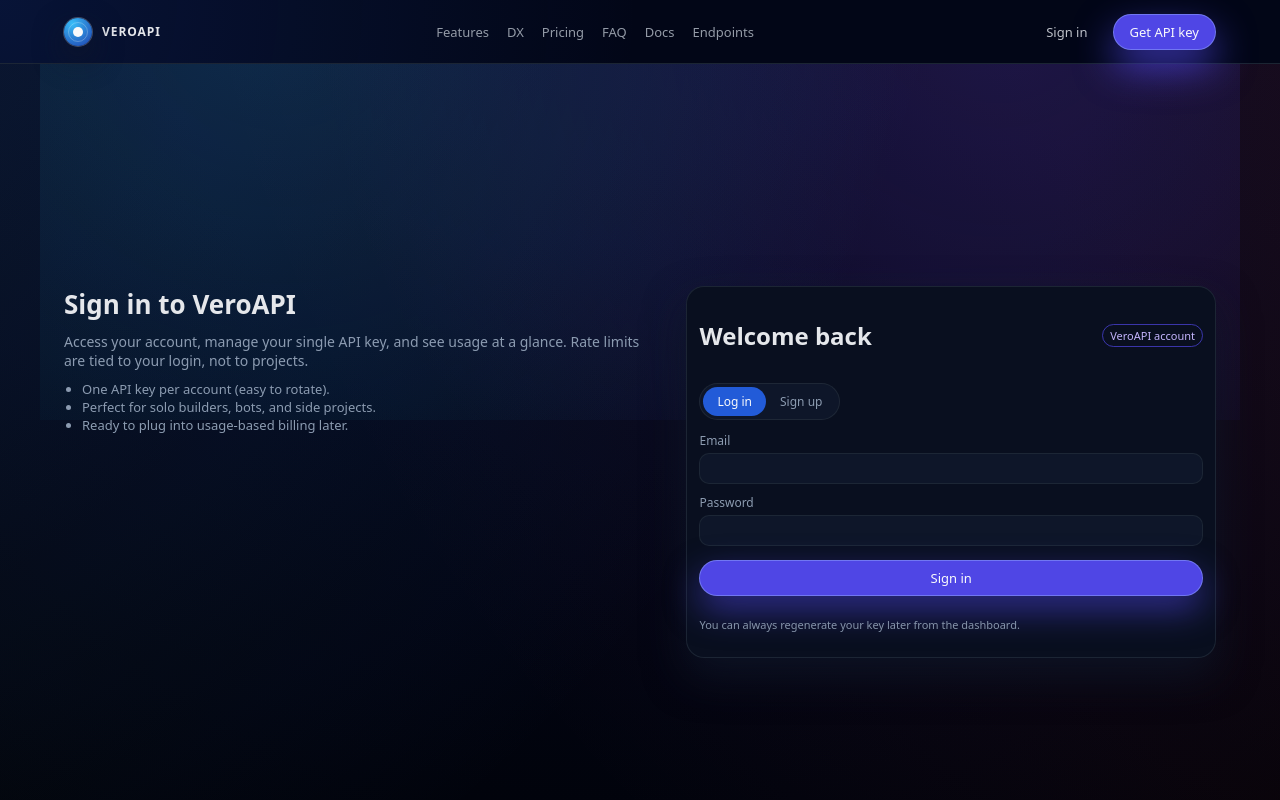
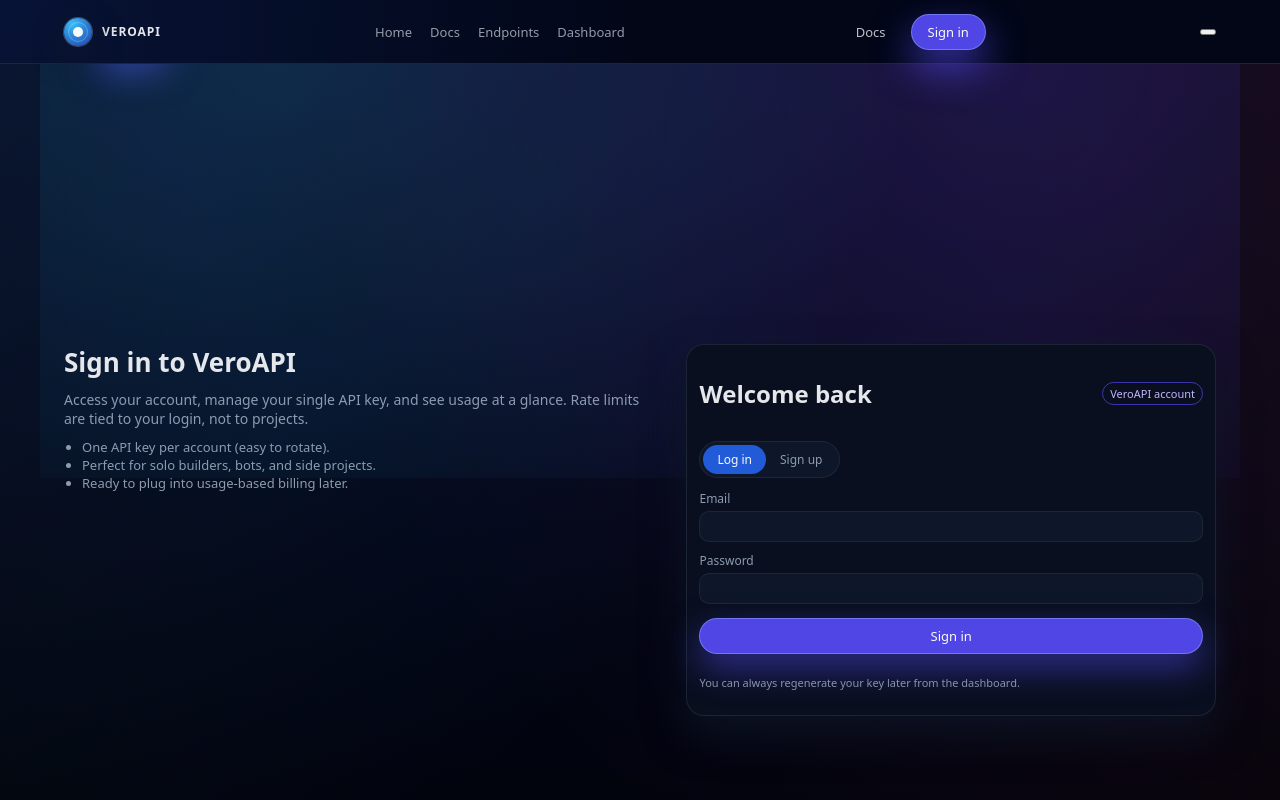
Before and after one commit to JDT89/veroapi-web, a React (Vite) app: page /#/auth in a window 1280 px wide. Shown: the top 800 px of the page. Built offline with nearby package versions, Linux system fonts and the light colour scheme.

Commit message:
Update Navbar.jsx

```diff
--- a/src/components/Navbar.jsx
+++ b/src/components/Navbar.jsx
@@ -1,39 +1,107 @@
-import React from "react";
-import { Link } from "react-router-dom";
+import React, { useState } from "react";
+import { Link, NavLink } from "react-router-dom";
+import "../styles.css";
 
 function Navbar() {
+  const [mobileOpen, setMobileOpen] = useState(false);
+
+  const closeMobile = () => setMobileOpen(false);
+
   return (
+    <>
       <header className="nav">
         <div className="nav-inner">
+          {/* Left: Brand */}
           <div className="nav-left">
-          <Link to="/" className="nav-brand-link">
-            <div className="nav-logo">
+            <Link to="/" className="nav-brand-link" onClick={closeMobile}>
+              <span className="nav-logo">
                 <span className="nav-logo-orbit" />
                 <span className="nav-logo-dot" />
-            </div>
+              </span>
               <span className="nav-brand">VeroAPI</span>
             </Link>
           </div>
 
+          {/* Desktop links */}
           <nav className="nav-links">
-          <a href="#features">Features</a>
-          <a href="#dx">DX</a>
-          <a href="#pricing">Pricing</a>
-          <a href="#faq">FAQ</a>
-          <Link to="/docs">Docs</Link>
-          <Link to="/endpoints">Endpoints</Link>
+            <NavLink to="/" end>
+              Home
+            </NavLink>
+            <NavLink to="/docs">Docs</NavLink>
+            <NavLink to="/endpoints">Endpoints</NavLink>
+            <NavLink to="/dashboard">Dashboard</NavLink>
           </nav>
 
+          {/* Desktop actions */}
           <div className="nav-actions">
-          <Link to="/auth" className="btn ghost nav-btn-link">
+            <Link to="/docs" className="nav-btn-link">
+              <button className="btn ghost">Docs</button>
+            </Link>
+            <Link to="/auth" className="nav-btn-link">
+              <button className="btn primary">Sign in</button>
+            </Link>
+          </div>
+
+          {/* Mobile hamburger */}
+          <button
+            type="button"
+            className={`nav-toggle ${mobileOpen ? "nav-toggle-open" : ""}`}
+            aria-label="Toggle navigation menu"
+            onClick={() => setMobileOpen((v) => !v)}
+          >
+            <span />
+            <span />
+            <span />
+          </button>
+        </div>
+      </header>
+
+      {/* Mobile menu (slide-down under navbar) */}
+      <div
+        className={`nav-mobile-menu ${
+          mobileOpen ? "nav-mobile-menu-open" : ""
+        }`}
+      >
+        <nav className="nav-mobile-links">
+          <NavLink
+            to="/"
+            end
+            onClick={closeMobile}
+          >
+            Home
+          </NavLink>
+          <NavLink
+            to="/docs"
+            onClick={closeMobile}
+          >
+            Docs
+          </NavLink>
+          <NavLink
+            to="/endpoints"
+            onClick={closeMobile}
+          >
+            Endpoints
+          </NavLink>
+          <NavLink
+            to="/dashboard"
+            onClick={closeMobile}
+          >
+            Dashboard
+          </NavLink>
+        </nav>
+
+        <div className="nav-mobile-actions">
+          <Link to="/docs" onClick={closeMobile}>
+            <button className="btn outline nav-mobile-btn">View docs</button>
+          </Link>
+          <Link to="/auth" onClick={closeMobile}>
+            <button className="btn primary nav-mobile-btn">
               Sign in
-          </Link>
-          <Link to="/auth" className="btn primary nav-btn-link">
-            Get API key
+            </button>
           </Link>
         </div>
       </div>
-    </header>
+    </>
   );
 }
 
```
Lines whose indentation alone changed are shown as unchanged.
